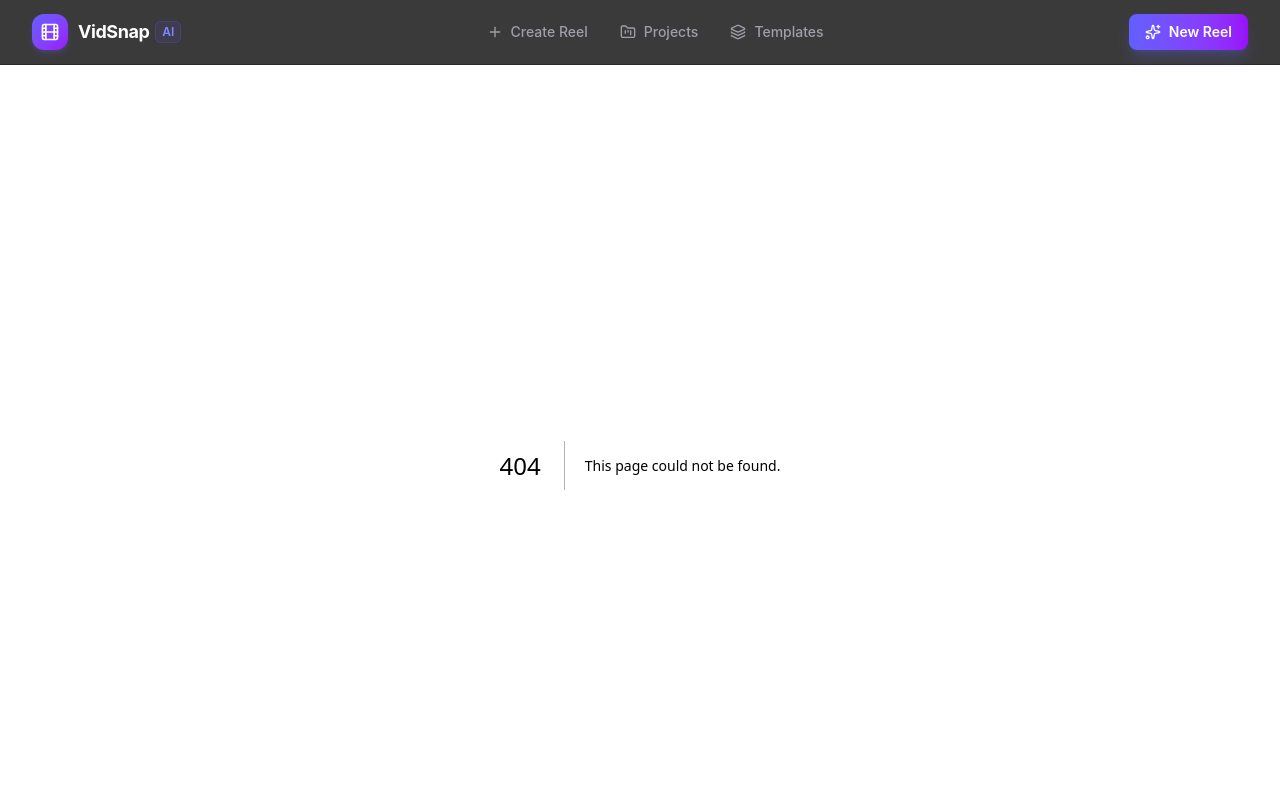
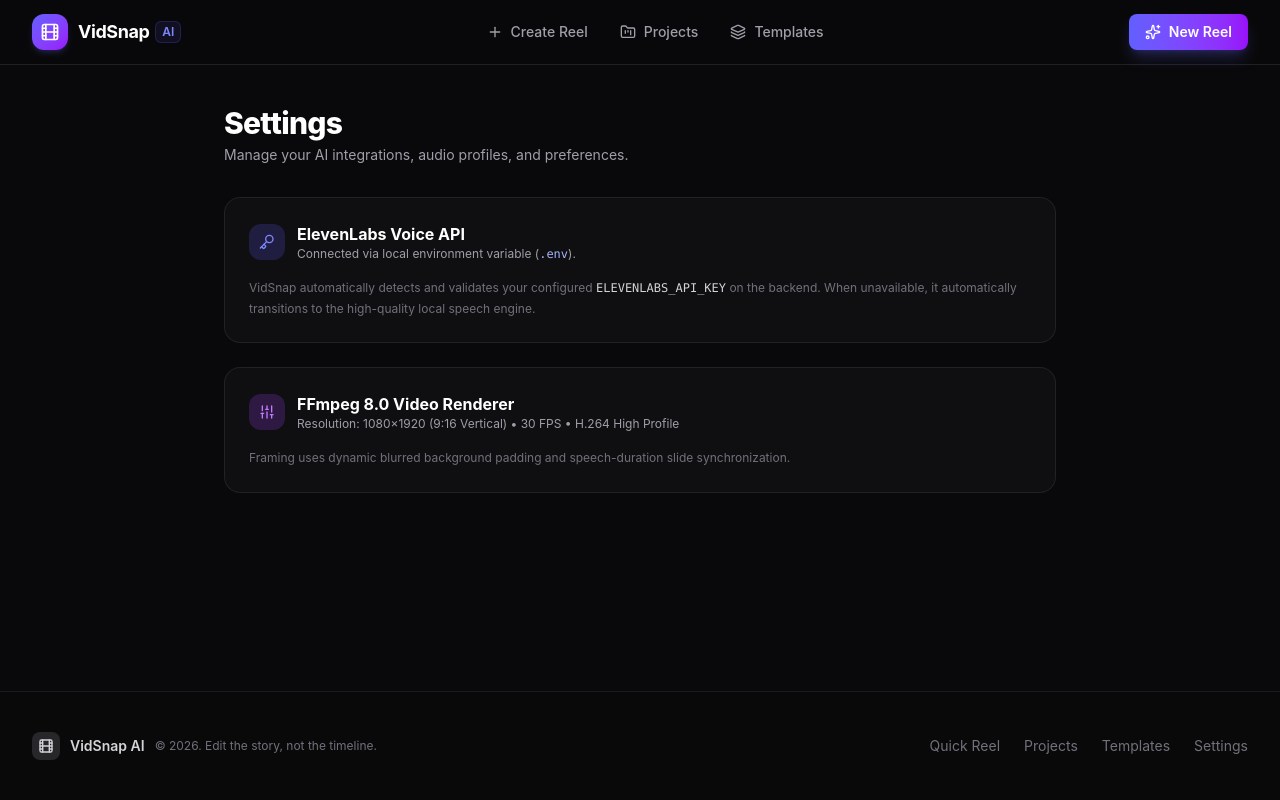
Before and after one commit to TechGenDM/VidSnap_AI, a Next.js app in the folder frontend/: page /settings in a window 1280 px wide. Before the commit this address had no page. Shown: the top 800 px of the page. Built offline with nearby package versions, Linux system fonts and the light colour scheme.

Commit message:
feat(settings): build user settings and API key management page

```diff
--- /dev/null
+++ b/frontend/app/settings/page.tsx
@@ -0,0 +1,54 @@
+import { Settings as SettingsIcon, Key, Sliders, Shield } from "lucide-react";
+
+export default function SettingsPage() {
+  return (
+    <div className="mx-auto max-w-4xl px-4 sm:px-6 lg:px-8 py-10 w-full">
+      <div className="mb-8">
+        <h1 className="text-3xl font-extrabold tracking-tight text-white mb-1">
+          Settings
+        </h1>
+        <p className="text-sm text-zinc-400">
+          Manage your AI integrations, audio profiles, and preferences.
+        </p>
+      </div>
+
+      <div className="space-y-6">
+        {/* ElevenLabs API Card */}
+        <div className="glass-card rounded-2xl p-6 border-zinc-800">
+          <div className="flex items-center gap-3 mb-4">
+            <div className="flex h-9 w-9 items-center justify-center rounded-xl bg-indigo-500/20 text-indigo-400">
+              <Key className="h-4 w-4" />
+            </div>
+            <div>
+              <h3 className="text-base font-bold text-white">ElevenLabs Voice API</h3>
+              <p className="text-xs text-zinc-400">
+                Connected via local environment variable (<code className="text-indigo-300">.env</code>).
+              </p>
+            </div>
+          </div>
+          <p className="text-xs text-zinc-500 leading-relaxed">
+            VidSnap automatically detects and validates your configured <code className="text-zinc-300">ELEVENLABS_API_KEY</code> on the backend. When unavailable, it automatically transitions to the high-quality local speech engine.
+          </p>
+        </div>
+
+        {/* Video Engine Config Card */}
+        <div className="glass-card rounded-2xl p-6 border-zinc-800">
+          <div className="flex items-center gap-3 mb-4">
+            <div className="flex h-9 w-9 items-center justify-center rounded-xl bg-purple-500/20 text-purple-400">
+              <Sliders className="h-4 w-4" />
+            </div>
+            <div>
+              <h3 className="text-base font-bold text-white">FFmpeg 8.0 Video Renderer</h3>
+              <p className="text-xs text-zinc-400">
+                Resolution: 1080×1920 (9:16 Vertical) • 30 FPS • H.264 High Profile
+              </p>
+            </div>
+          </div>
+          <p className="text-xs text-zinc-500 leading-relaxed">
+            Framing uses dynamic blurred background padding and speech-duration slide synchronization.
+          </p>
+        </div>
+      </div>
+    </div>
+  );
+}
```
